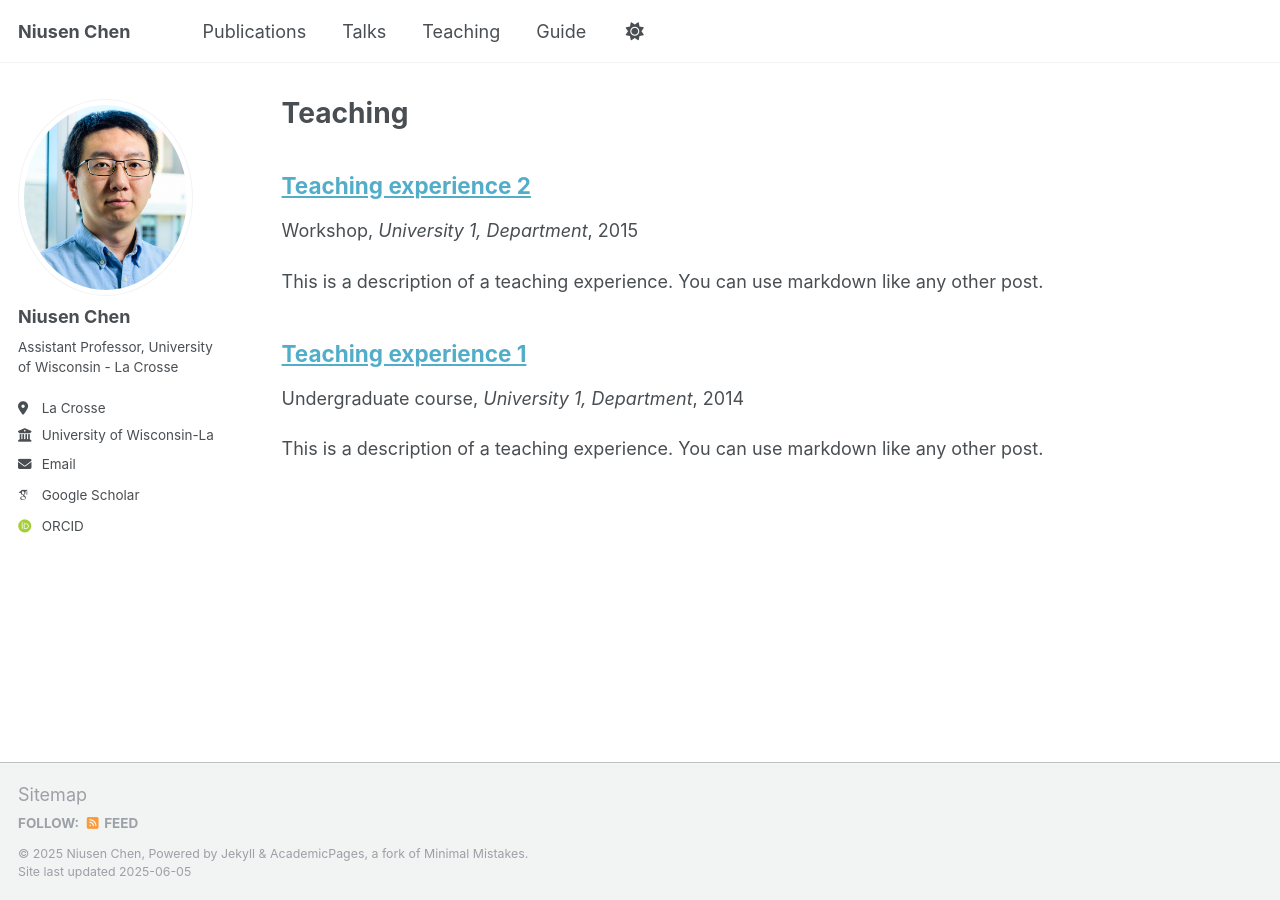
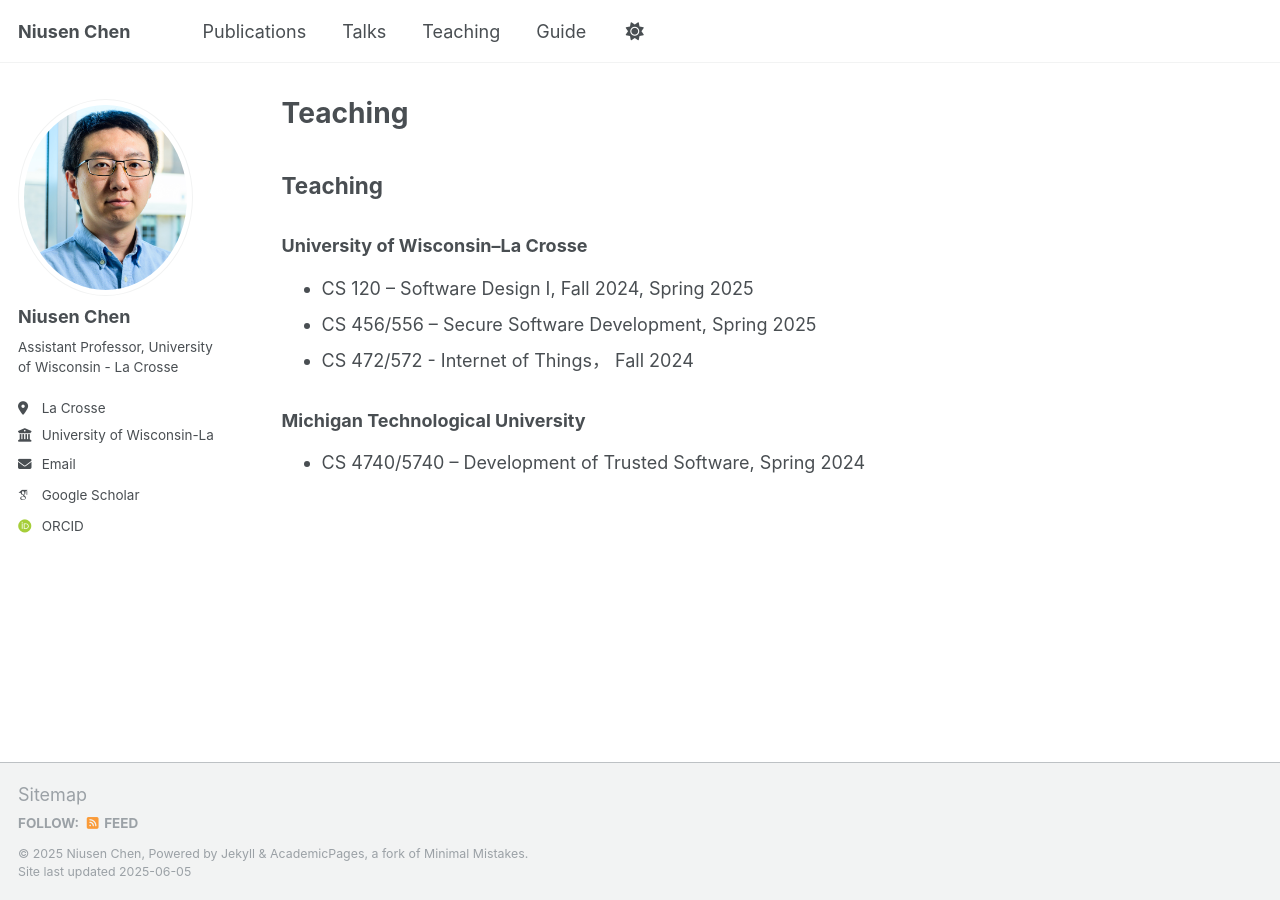
Before and after one commit to niusenc/niusenc.github.io, a Jekyll site: the page built from _pages/teaching.html, in a window 1280 px wide. Built offline with Jekyll 4.4.1, drawn with Linux system fonts in a browser that asks for light colours; some web fonts are replaced.

Commit message:
Update teaching.html

```diff
--- a/_pages/teaching.html
+++ b/_pages/teaching.html
@@ -5,8 +5,16 @@ permalink: /teaching/
 author_profile: true
 ---
 
-{% include base_path %}
+<h2>Teaching</h2>
 
-{% for post in site.teaching reversed %}
-  {% include archive-single.html %}
-{% endfor %}
+<h3>University of Wisconsin–La Crosse</h3>
+<ul>
+  <li>CS 120 – Software Design I, Fall 2024, Spring 2025</li>
+  <li>CS 456/556 – Secure Software Development, Spring 2025</li>
+  <li>CS 472/572 - Internet of Things， Fall 2024</li>
+</ul>
+
+<h3>Michigan Technological University</h3>
+<ul>
+  <li>CS 4740/5740 – Development of Trusted Software, Spring 2024</li>
+</ul>
```
